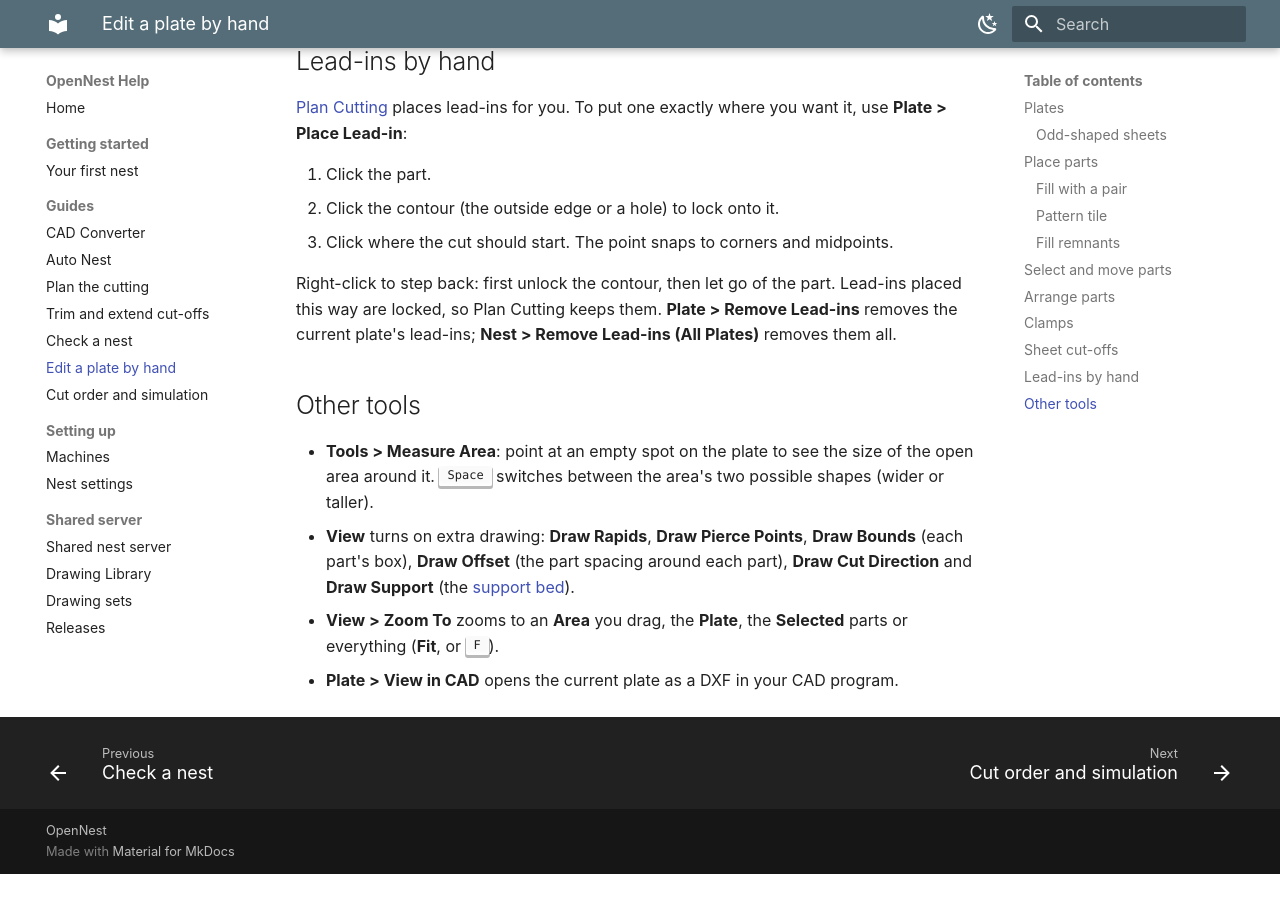
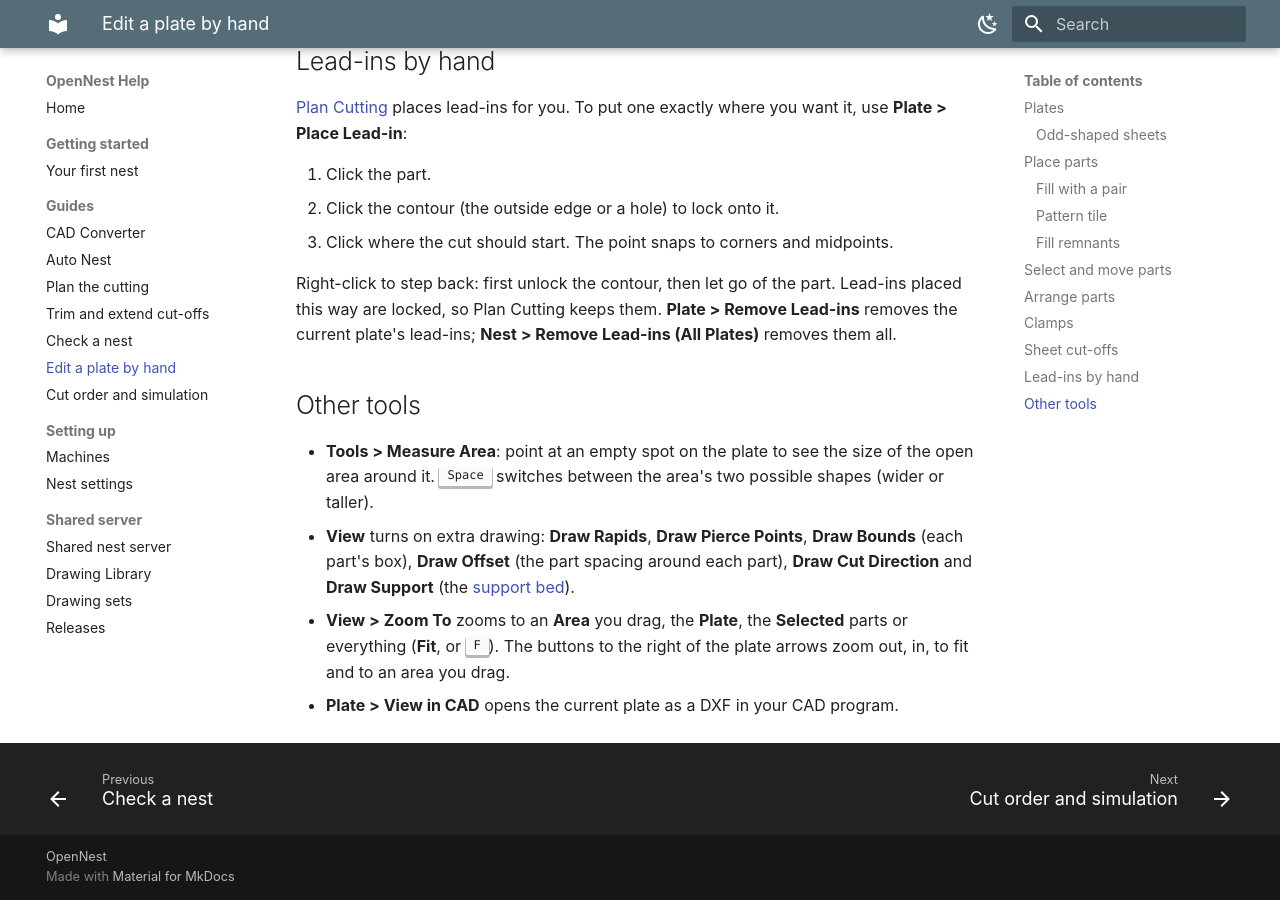
Before and after one commit to ajisaacs/opennest-help, an MkDocs documentation site: the page built from docs/edit-plates.md, in a window 1280 px wide and 900 px high, scrolled down 4232 px. Built offline with MkDocs 1.6.1 and Material for MkDocs 9.7.7, drawn with Linux system fonts in a browser that asks for light colours; before the commit the page ends 5106 px from its top, so only the background shows below that.

Commit message:
Describe the plate header zoom buttons and follow the new Zoom To Area button
OpenNest's plate header gained a Zoom To Area button, widening the centered
button row by one button, so Zoom To Fit sits 14 px further left.

```diff
--- a/docs/edit-plates.md
+++ b/docs/edit-plates.md
@@ -178,5 +178,6 @@ them all.
   Bounds** (each part's box), **Draw Offset** (the part spacing around each part),
   **Draw Cut Direction** and **Draw Support** (the [support bed](machines.md#support-grid)).
 - **View > Zoom To** zooms to an **Area** you drag, the **Plate**, the **Selected** parts
-  or everything (**Fit**, or ++f++).
+  or everything (**Fit**, or ++f++). The buttons to the right of the plate arrows zoom
+  out, in, to fit and to an area you drag.
 - **Plate > View in CAD** opens the current plate as a DXF in your CAD program.
```
Also changed, not shown: 1 other file.
